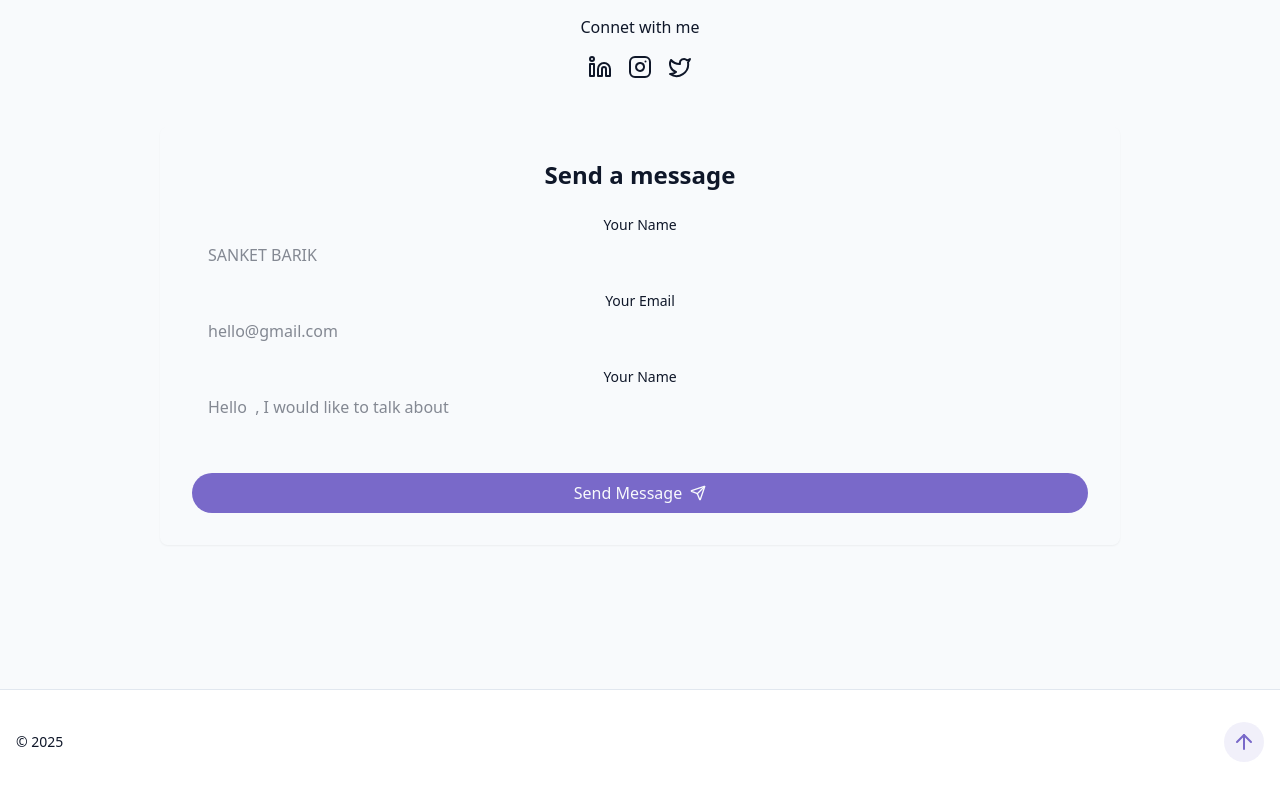
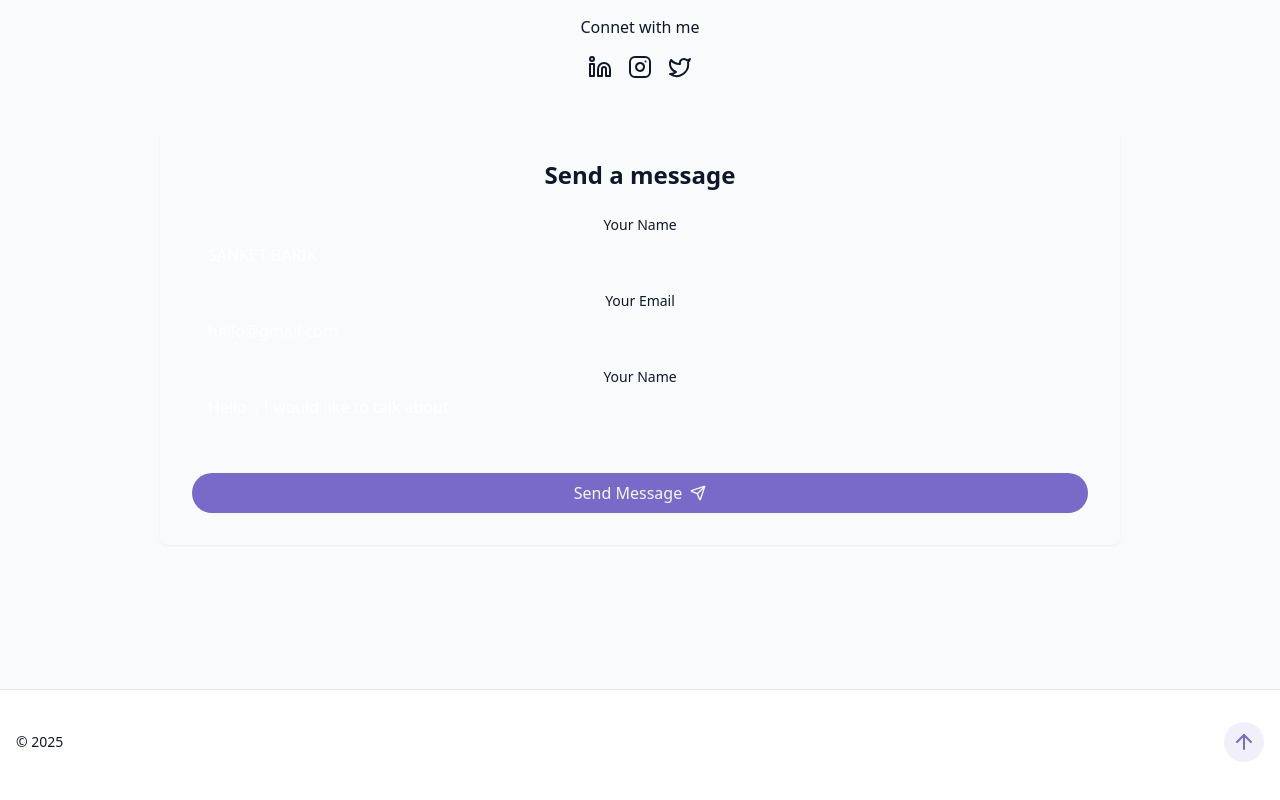
Before and after one commit to sanketbarik01/portfolio, a React (Vite) app: page / in a window 1280 px wide. Shown: the part 4149-4949 px from the top of the page. Built offline with nearby package versions, Linux system fonts and the light colour scheme.

Commit message:
fix: moved resume to public root and updated link

```diff
--- a/src/components/ContactSection.jsx
+++ b/src/components/ContactSection.jsx
@@ -82,7 +82,7 @@ export const ContactSection = () => {
                             <input type="text" id="name"
                             name = "name"
                             required
-                            className="w-full px-4 pu-3 rounded-md border-input bg-background focus:outline-hidden focus:ring-2
+                            className="w-full px-4 pu-3 rounded-md border-input bg-background text-white placeholder-white focus:outline-hidden focus:ring-2
                             "
                             placeholder="SANKET BARIK" />
                         </div>
@@ -93,7 +93,8 @@ export const ContactSection = () => {
                             <input type="email" id="email"
                             name = "email"
                             required
-                            className="w-full px-4 pu-3 rounded-md  border-input bg-background focus:outline-hidden focus:ring-2
+                            className="w-full px-4 pu-3 rounded-md  border-input bg-background
+                            text-white placeholder-white focus:outline-hidden focus:ring-2
                             "
                             placeholder="hello@gmail.com" />
                         </div>
@@ -104,7 +105,8 @@ export const ContactSection = () => {
                             <textarea id="message"
                             name = "message"
                             required
-                            className="w-full px-4 pu-3 rounded-md border-input bg-background focus:outline-hidden focus:ring-2 resize-none
+                            className="w-full px-4 pu-3 rounded-md border-input bg-background
+                            text-white placeholder-white focus:outline-hidden focus:ring-2 resize-none
                             "
                             placeholder="Hello  , I would like to talk about" />
                         </div>
```
